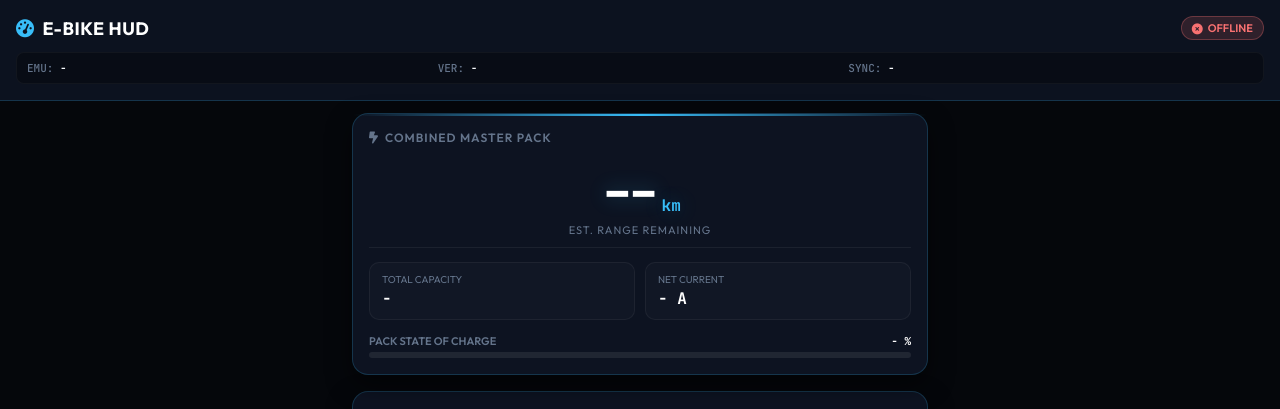
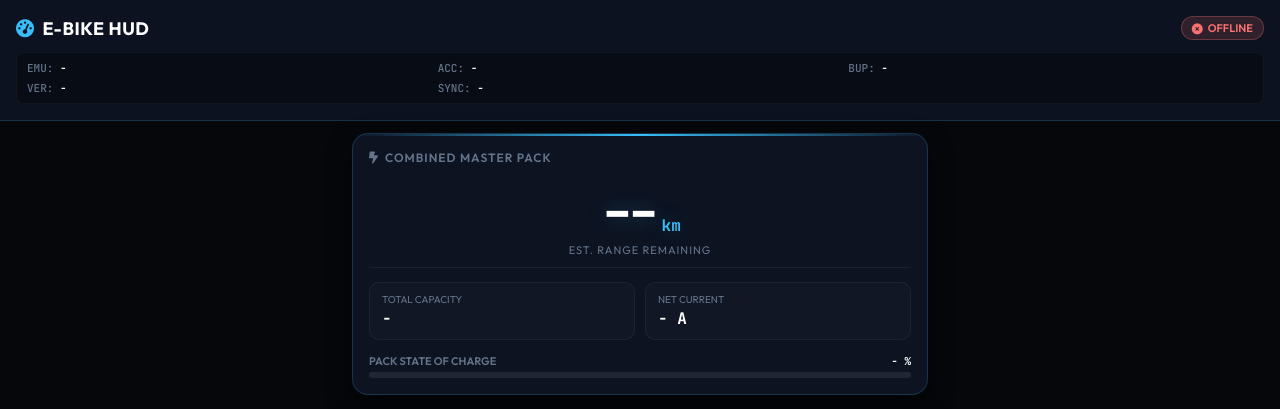
Before and after one commit to nayanakab22/ec600-web, a FastAPI app: page / in a window 1280 px wide. Shown: the top 409 px of the page. Run offline with FastAPI, Linux system fonts and the light colour scheme.

Commit message:
Update dashboard.html

```diff
--- a/templates/dashboard.html
+++ b/templates/dashboard.html
@@ -463,6 +463,8 @@
     </div>
     <div class="telemetry-meta">
         <div class="meta-item">EMU: <span id="tboxId">-</span></div>
+        <div class="meta-item">ACC: <span id="acc">-</span></div>
+        <div class="meta-item">BUP: <span id="vbat">-</span></div>
         <div class="meta-item">VER: <span id="softwareVersion">-</span></div>
         <div class="meta-item">SYNC: <span id="lastUpdate">-</span></div>
     </div>
```
